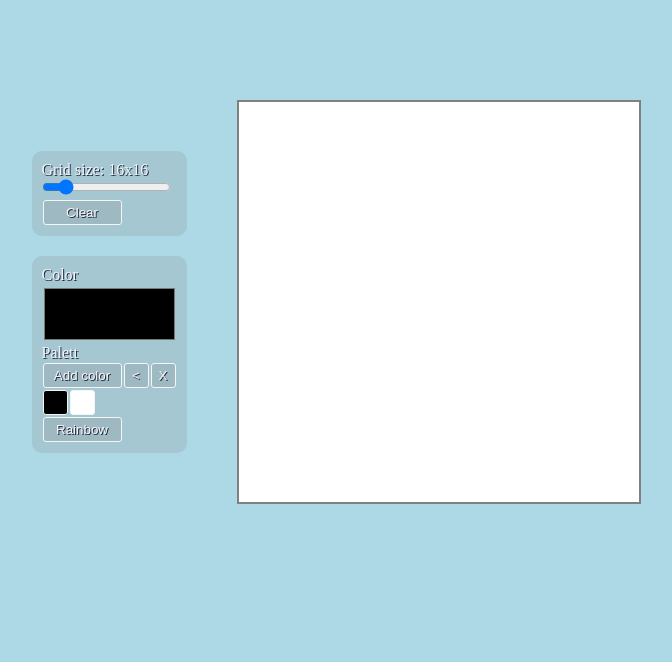
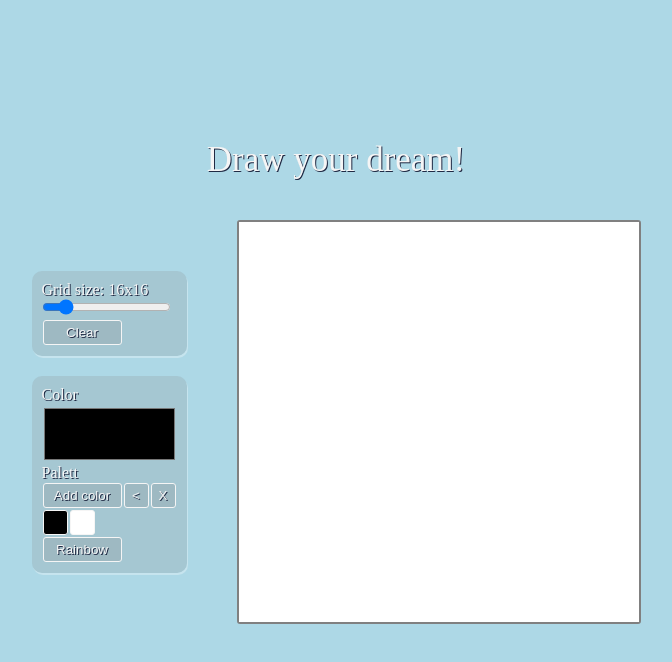
Before and after one commit to AShoYaMog/Etch-A-Sketch, a plain HTML site: page index.html in a window 1280 px wide. Shown: the whole page, without its empty margins (304-976 px from the left). Drawn offline with Linux system fonts and the light colour scheme.

Commit message:
small design changes

```diff
--- a/css/styles.css
+++ b/css/styles.css
@@ -16,13 +16,19 @@ body {
 }
 
 .conteiner {
+    margin-top: 100px;
     display: flex;
     align-items: center;
     justify-content: center;
+    flex-direction: column;
+}
+
+.dream {
+    margin: 40px;
+    font-size: 35px;
 }
 
 .content {
-    margin-top: 100px;
     display: flex;
     align-items: center;
     justify-content: space-around;
@@ -47,6 +53,7 @@ body {
     margin: 10px 0 10px 0;
     border-radius: 10px;
     background-color: rgba(128,128,128,0.2);
+    box-shadow: 1px 2px rgba(255, 255, 255, 0.3);
 }
 
 .nevGridButton {
--- a/index.html
+++ b/index.html
@@ -10,6 +10,8 @@
 </head>
 <body>
     <div class="conteiner">
+        <div class="dream">Draw your dream!</div>
+        <div>
             <div class="content">
                 <div class="setting">
                     <div class="Controle">
@@ -45,7 +47,8 @@
                         </div>
                     </div>
                 </div>
-            <div class="sketchConteiner" draggable="false"></div>
+                <div class="sketchConteiner border" draggable="false"></div>
+            </div>
         </div>
     </div>
 </body>
```
Lines whose indentation alone changed are shown as unchanged.
